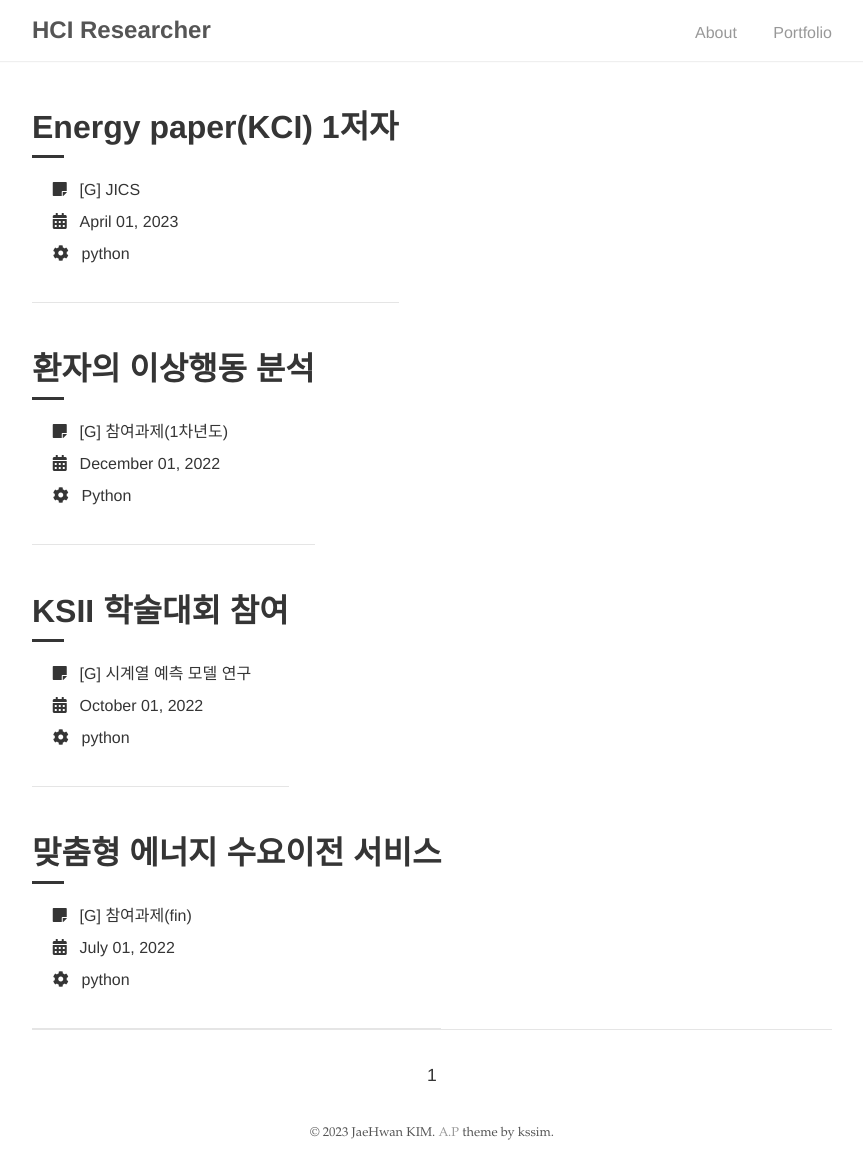
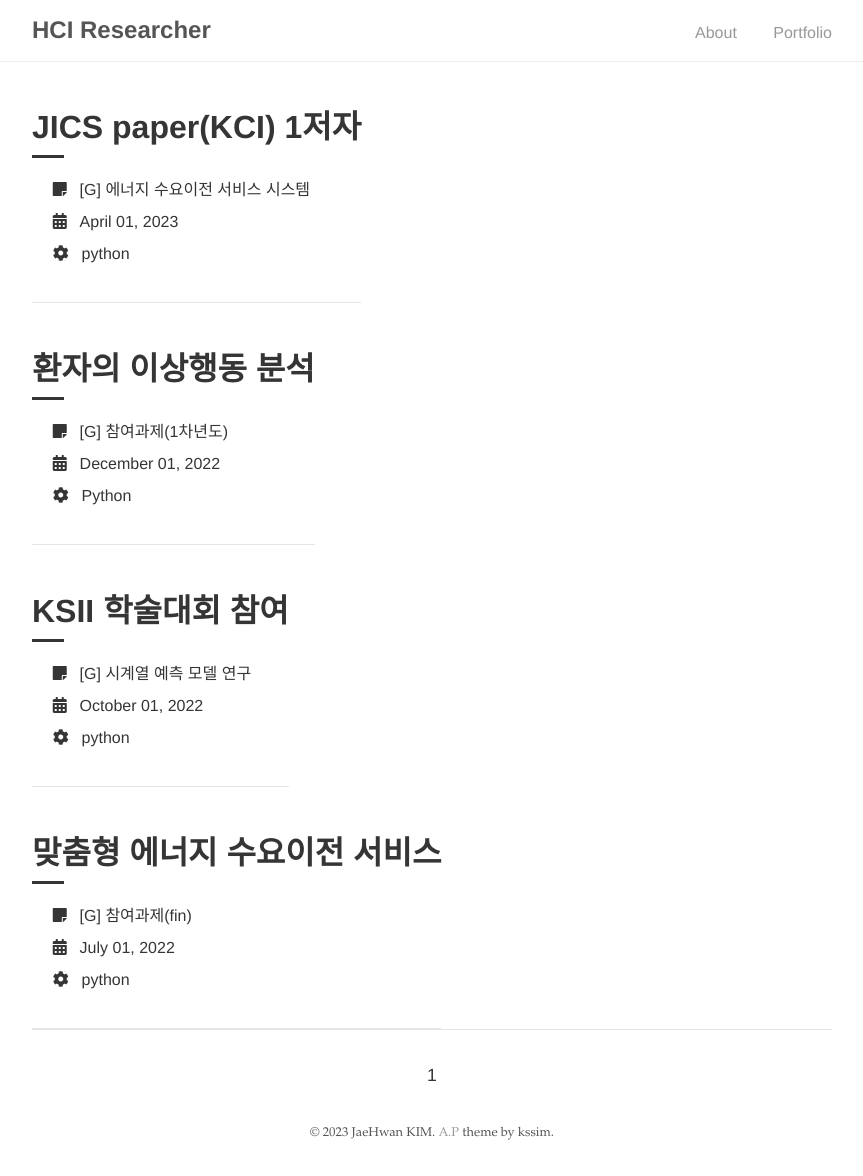
Before and after one commit to kjhwan98/kjhwan98.github.io, a Jekyll site: the page built from portfolio/index.html, in a window 1280 px wide. Shown: the whole page, without its empty margins (208-1071 px from the left). Built offline with Jekyll 4.4.1, drawn with Linux system fonts in a browser that asks for light colours; the list of posts is cut into pages by our own code.

Commit message:
Update 2023-04-01-Paper.md

```diff
--- a/_posts/2023-04-01-Paper.md
+++ b/_posts/2023-04-01-Paper.md
@@ -1,7 +1,7 @@
 ---
 layout: post
-title: "Energy paper(KCI) 1저자"
-info: "JICS"
+title: "JICS paper(KCI) 1저자"
+info: "에너지 수요이전 서비스 시스템"
 tech: "python"
 type: G
 ---
```
